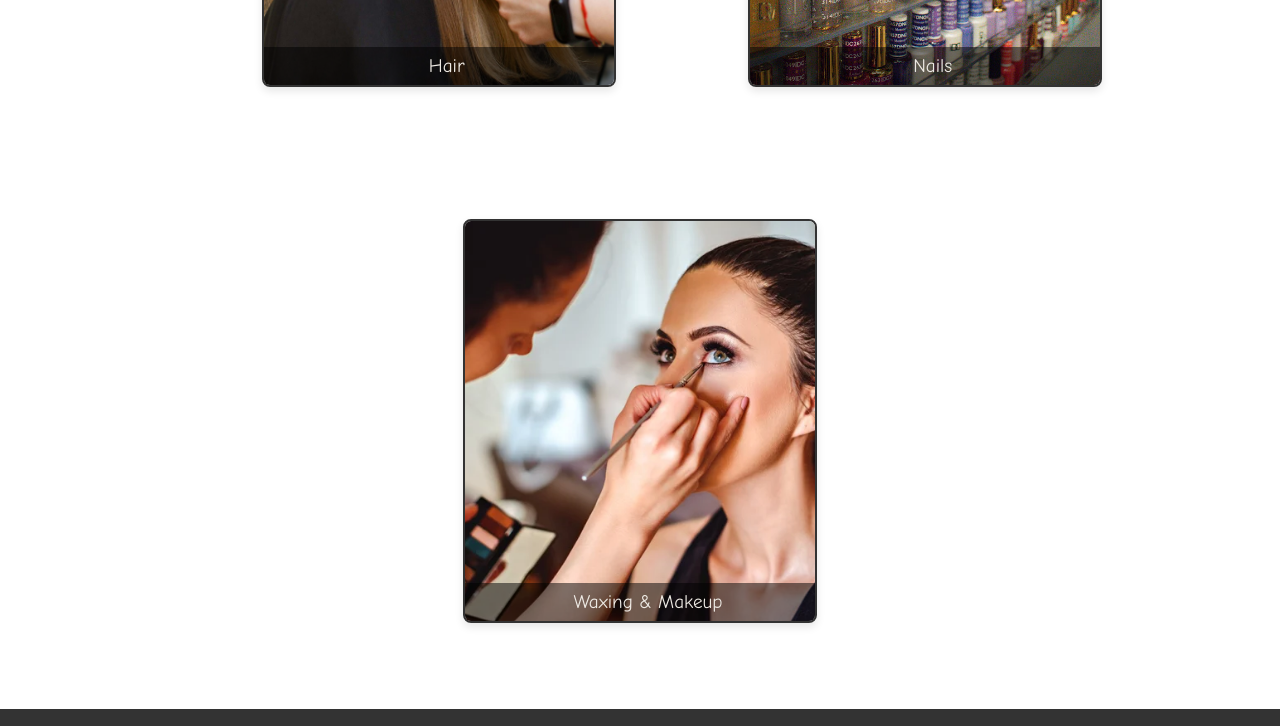
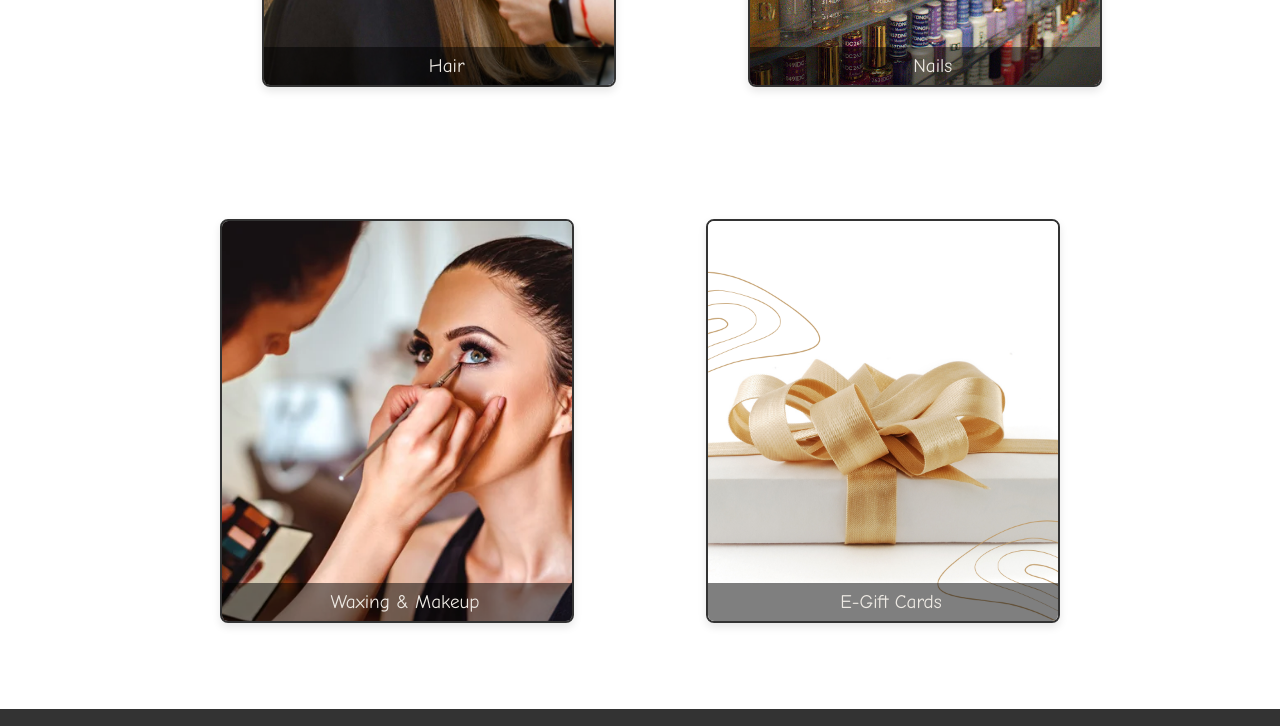
Before and after one commit to jared-armstrong/glow-salon, an Astro site: page / in a window 1280 px wide. Shown: the part 578-1304 px from the top of the page. Built offline with nearby package versions, Linux system fonts and the light colour scheme; Astro itself is replaced by a stand-in of ours.

Commit message:
feature: added e-gift card as an additional service, removed unused images

```diff
--- a/src/components/SalonServices.astro
+++ b/src/components/SalonServices.astro
@@ -3,6 +3,7 @@ import hairServiceImage from '../assets/services/hair-services.jpg'
 import Card from './Card.astro';
 import nailServiceImage from '../assets/services/nails.jpg'
 import makeupServiceImage from '../assets/services/makeup-artist.png';
+import giftCardImage from '../assets/services/salon-egift.png';
 
 const services = [
   {
@@ -22,6 +23,13 @@ const services = [
     serviceName: 'Waxing & Makeup',
     sectionId: 'waxing',
     altText: 'Professional waxing and makeup services at Glow Salon & Spa in Carmel, Indiana'
+  },
+  {
+    image: giftCardImage.src,
+    serviceName: 'E-Gift Cards',
+    sectionId: '',
+    altText: 'Purchase e-gift cards for Glow Salon and Spa in Carmel, Indiana',
+    externalLink: 'https://na0.meevo.com/CustomerPortal/egift/order/gift-type?tenantId=103761&locationId=106841'
   }
 ];
 
@@ -32,11 +40,14 @@ import { getPermalink } from '../utils/permalinks.js';
 <section class="salon-services">
   <h1 class="section-header">Our Services</h1>
   <div class="cards">
-    {services.map((service) => (
-      <a href={getPermalink(`/services#${service.sectionId}`)}>
-        <Card image={service.image} serviceName={service.serviceName} seoAlt={service.altText} />
-      </a>
-    ))}
+    {services.map((service) => {
+      const href = service.externalLink || getPermalink(`/services#${service.sectionId}`);
+      return (
+        <a href={href} target={service.externalLink ? "_blank" : "_self"} rel={service.externalLink ? "noopener noreferrer" : undefined}>
+          <Card image={service.image} serviceName={service.serviceName} seoAlt={service.altText} />
+        </a>
+      );
+    })}
   </div>
 </section>
 
```
Also changed, not shown: src/assets/astro.svg (deleted), src/assets/background.svg (deleted), src/assets/glow-salon-header-image-zoom.png (deleted), src/assets/services/makeup-application.webp (deleted), src/assets/services/makeup-services.jpg (deleted), src/assets/services/nail-services.jpg (deleted), src/assets/services/salon-egift.png (added).
